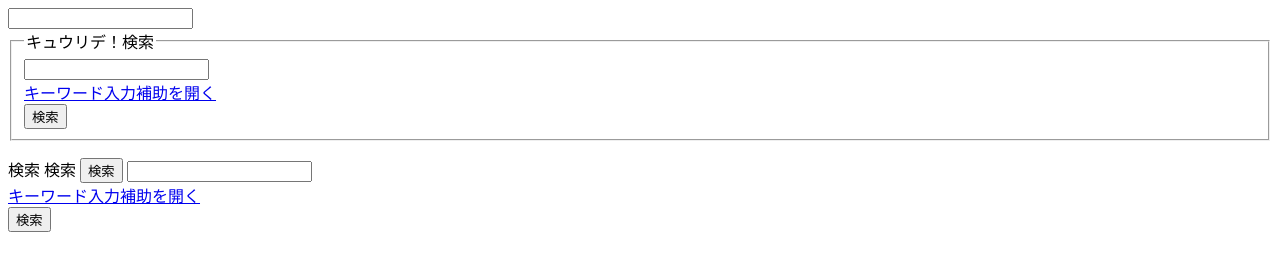
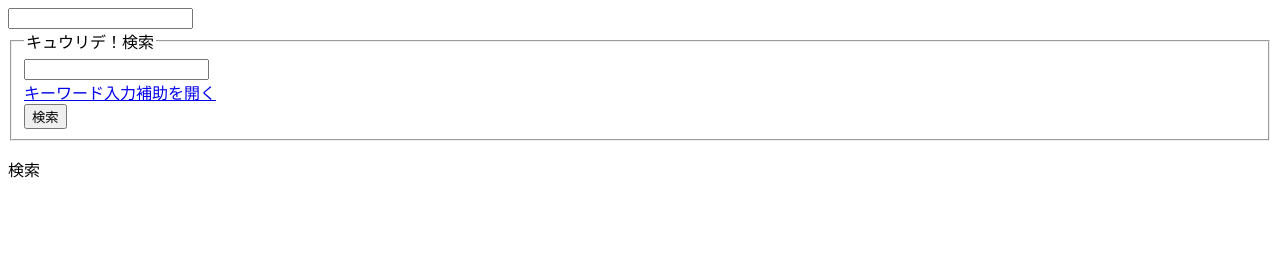
Before and after one commit to tanukichi5000/kyuuridekensaku, a plain HTML site: page index.html in a window 1280 px wide. Drawn offline with Linux system fonts and the light colour scheme.

Commit message:
Update index.html

```diff
--- a/index.html
+++ b/index.html
@@ -3,8 +3,3 @@
                 display: none;
               }</style></noscript><div class="_ksk75rJuVj51SK_eWKdU _1mzr9cMqFj96B8HnSVnx67"><a class="yMWCYupQNdgppL-NV6sMi _3sAlKGsIBCxTUbNi86oSjt rapidnofollow" href="#wrapper"><span class="_3d6HchK_pEvGBdfqXSYkpH _3wpeTT2fc7agXLVI8-uoHp">キーワード入力補助を開く</span></a></div><button class="_63Ie6douiF2dG_ihlFTen rapid-noclick-resp" type="submit"><span class="_3s3YPSCNUcgAFkPwVeRyfT"><span class="PHOgFibMkQJ6zcDBLbga8">検索</span></span></button></span></fieldset><input type="hidden" name="fr" value="top_ga1_sa"><input type="hidden" name="ei" value="UTF-8"><input type="hidden" name="ts" value=""><input type="hidden" name="aq" value="-1"><input type="hidden" name="oq" value=""><input type="hidden" name="at" value=""><input type="hidden" name="ai" value=""></form>
               <span class="PHOgFibMkQJ6zcDBLbga8">検索</span>
-              <span class="_3s3YPSCNUcgAFkPwVeRyfT"><span class="PHOgFibMkQJ6zcDBLbga8">検索</span></span>
-              <button class="_63Ie6douiF2dG_ihlFTen rapid-noclick-resp" type="submit"><span class="_3s3YPSCNUcgAFkPwVeRyfT"><span class="PHOgFibMkQJ6zcDBLbga8">検索</span></span></button>
-              <span class="m4wO0W1Qp4Rm8IpDS5ZjR"><input type="search" class="_1wsoZ5fswvzAoNYvIJgrU4" name="p" autocomplete="off" aria-label="検索したいキーワードを入力してください" aria-live="assertive"><noscript><style>._1mzr9cMqFj96B8HnSVnx67{
-                display: none;
-              }</style></noscript><div class="_ksk75rJuVj51SK_eWKdU _1mzr9cMqFj96B8HnSVnx67"><a class="yMWCYupQNdgppL-NV6sMi _3sAlKGsIBCxTUbNi86oSjt rapidnofollow" href="#wrapper"><span class="_3d6HchK_pEvGBdfqXSYkpH _3wpeTT2fc7agXLVI8-uoHp">キーワード入力補助を開く</span></a></div><button class="_63Ie6douiF2dG_ihlFTen rapid-noclick-resp" type="submit"><span class="_3s3YPSCNUcgAFkPwVeRyfT"><span class="PHOgFibMkQJ6zcDBLbga8">検索</span></span></button></span>
```
